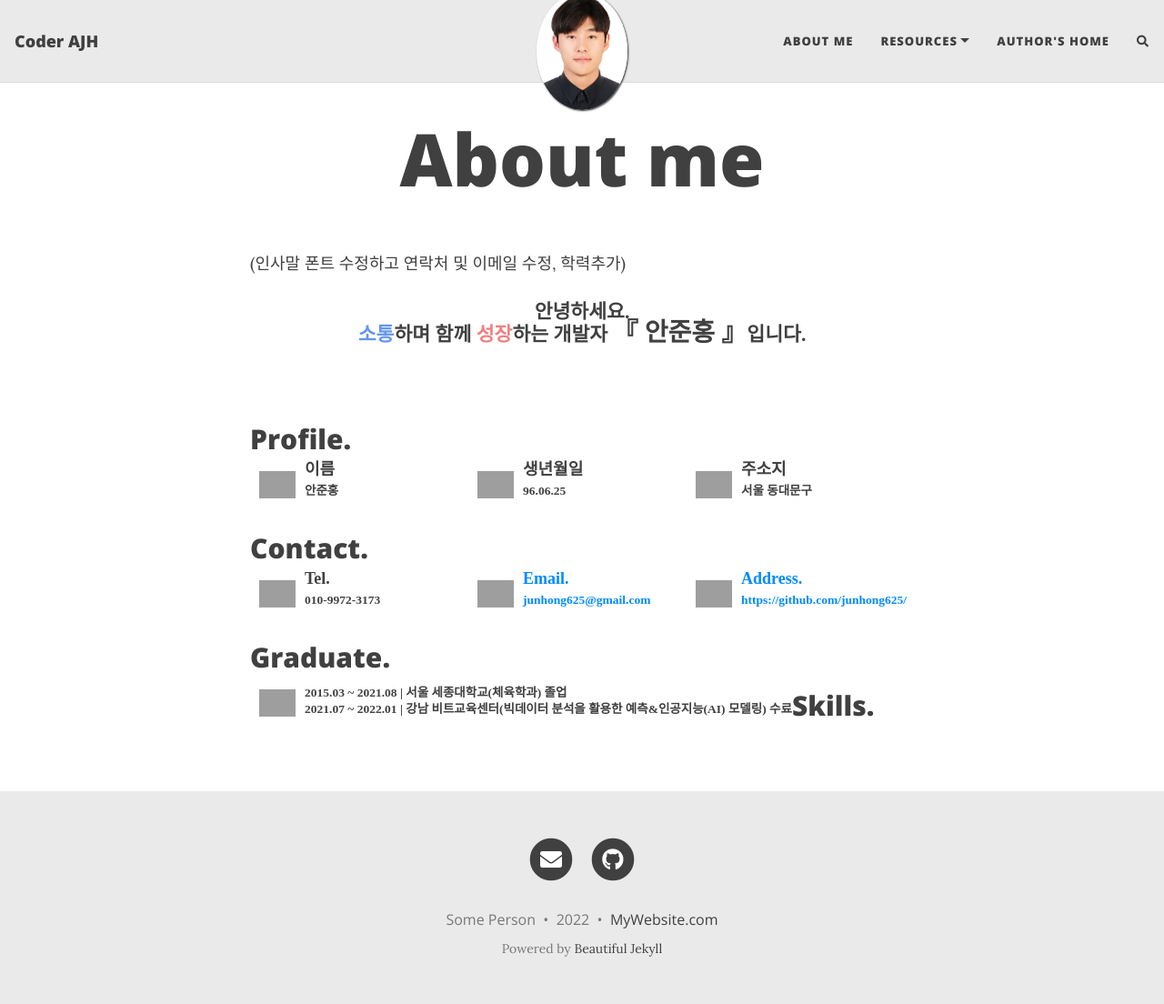
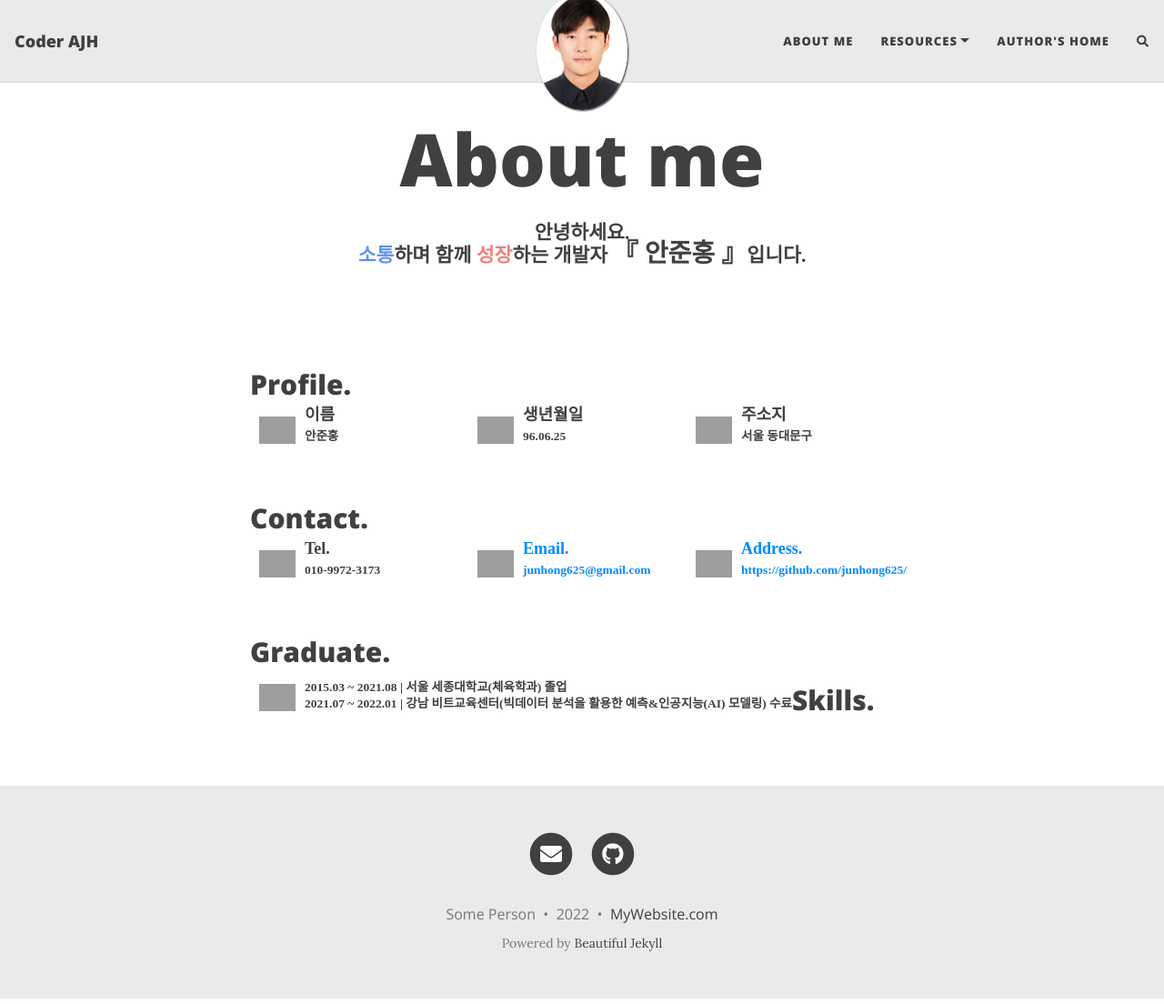
Before and after one commit to junhong625/junhong625.github.io, a Jekyll site: the page built from aboutme.md, in a window 1280 px wide and 1104 px high. Shown: the whole window at 91% size. Built offline with Jekyll 4.4.1, drawn with Linux system fonts in a browser that asks for light colours; nearby versions of some CDN libraries; comment, search, counter and statistics services are not loaded; grey boxes are pictures that could not be loaded.

Commit message:
Update aboutme.md

```diff
--- a/aboutme.md
+++ b/aboutme.md
@@ -3,13 +3,13 @@ layout: page
 title: About me
 subtitle:
 ---
-(인사말 폰트 수정하고 연락처 및 이메일 수정, 학력추가)
 <div style="font: normal bold 1.2em/1em 'sans-serif'; text-align:center;">
 안녕하세요.
 <br>
 <span style="color:CornflowerBlue; float:center; text-size:1.25em;">소통</span>하며 함께 <span style="color:LightCoral; float:center; text-size:1.25em;">성장</span>하는 개발자 <span style="font-size:1.3em; float:center;">『 안준홍 』</span>입니다.
 </div>
 
+<br>
 <br>
 
 ## Profile.
@@ -33,6 +33,7 @@ subtitle:
 주소지 <br> <sub>서울 동대문구</sub>
 </div>
 
+<br>
 <br>
 
 ## Contact.
@@ -63,6 +64,7 @@ Address. <br><sub>https://github.com/junhong625/</sub>
 </div>
 
 <br>
+<br>
 
 ## Graduate.
 
```
